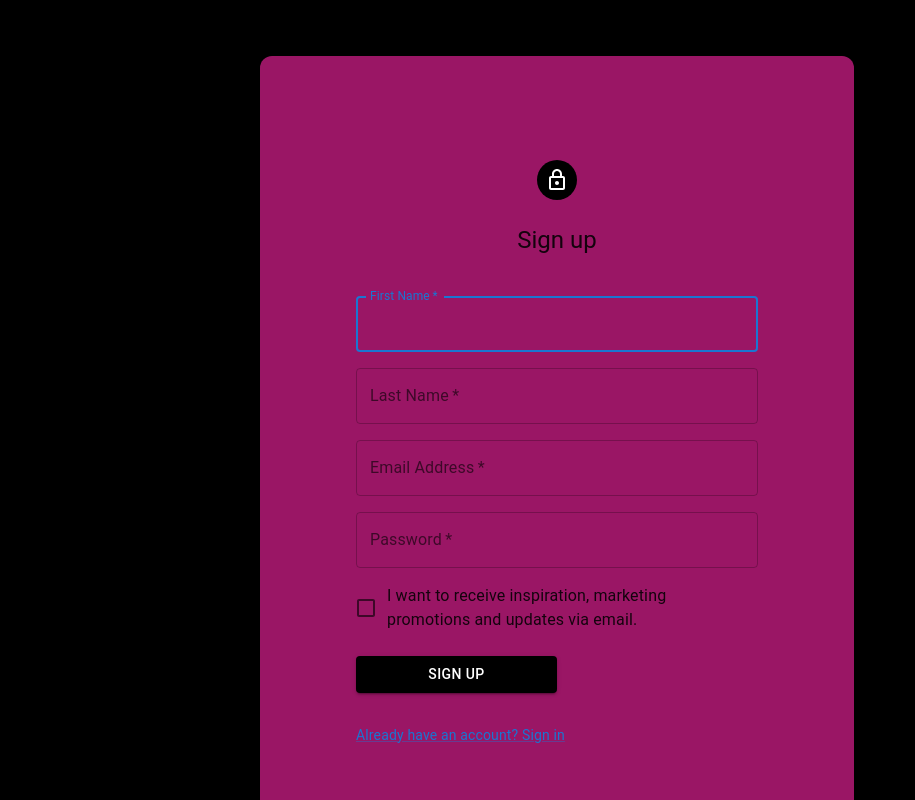
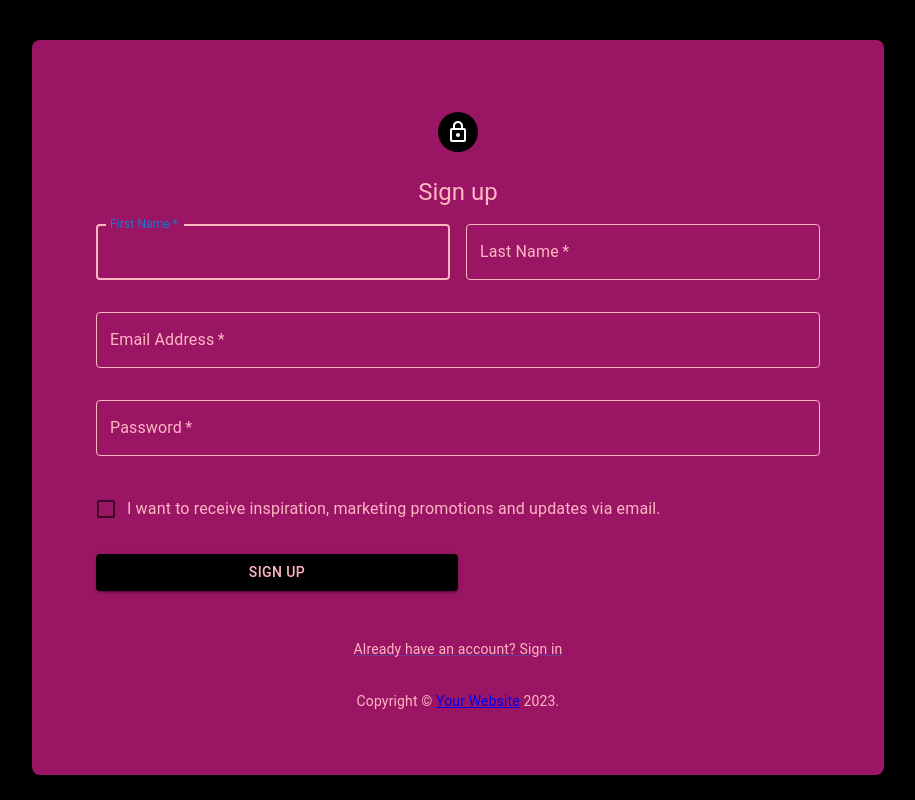
Before and after one commit to washupo/getflix, a React (Vite) app in the folder frontend/: page /account in a window 1280 px wide. Shown: the top 800 px of the page, without its empty margins (182-1097 px from the left). Built offline with nearby package versions, Linux system fonts and the light colour scheme; a web font is replaced by a local one.

Commit message:
vendredi

```diff
--- a/frontend/src/components/SignUp.jsx
+++ b/frontend/src/components/SignUp.jsx
@@ -11,12 +11,8 @@ import Box from '@mui/material/Box';
 import LockOutlinedIcon from '@mui/icons-material/LockOutlined';
 import Typography from '@mui/material/Typography';
 import Container from '@mui/material/Container';
-import { createTheme, ThemeProvider } from '@mui/material/styles';
+import { createTheme, ThemeProvider, useMediaQuery } from '@mui/material';
 import { Copyright } from './CopyRight';
-import { autocompleteClasses } from '@mui/material';
-
-
-
 
 const defaultTheme = createTheme();
 
@@ -30,9 +26,11 @@ export default function SignUp() {
     });
   };
 
+  const isDesktop = useMediaQuery('(min-width:600px)');
+
   return (
     <ThemeProvider theme={defaultTheme}>
-      <Container component="main" maxWidth="xs">
+      <Container component="main" maxWidth={isDesktop ? 'md' : 'xs'}>
         <CssBaseline />
         <style>
           {`
@@ -42,27 +40,43 @@ export default function SignUp() {
             .form-elements > * {
               margin-bottom: 8px;
             }
+            .MuiInputBase-input,
+            .MuiFormLabel-root,
+            .MuiTypography-root {
+              color: #FFB6C1;
+            }
+            .MuiOutlinedInput-notchedOutline {
+              border-color: #FFB6C1 !important;
+            }
+            .MuiInputBase-input:focus,
+            .MuiCheckbox-root.Mui-checked {
+              color: #FFB6C1 !important;
+            }
+            .MuiFormControlLabel-label {
+              color: #FFB6C1;
+            }
+            .yourwebside-text {
+              color: #FFB6C1;
+                         }
           `}
+
         </style>
-
 
         <Box
           sx={{
-
             my: 'auto',
             mx: 'auto',
-            padding: 12,
-            mt: 7,
-            mb: 7,
+            padding: 8,
+            mt: 5,
+            mb: 5,
             display: 'flex',
             flexDirection: 'column',
             alignItems: 'center',
             gap: 2,
             bgcolor: '#9A1665',
-            borderRadius: '12px',
-            width: '150%',
+            borderRadius: '8px',
+            width: '100%',
             height: '100%',
-
           }}
         >
           <Avatar sx={{ m: 1, bgcolor: 'black' }}>
@@ -71,8 +85,9 @@ export default function SignUp() {
           <Typography component="h1" variant="h5">
             Sign up
           </Typography>
-          <Box component="form" noValidate onSubmit={handleSubmit} sx={{ mt: 3, mb: 3}}>
-
+          <form noValidate onSubmit={handleSubmit}>
+            <Grid container spacing={2}>
+              <Grid item xs={12} md={6}>
                 <TextField
                   autoComplete="given-name"
                   name="firstName"
@@ -83,7 +98,8 @@ export default function SignUp() {
                   autoFocus
                   sx={{ mb: 2 }}
                 />
-
+              </Grid>
+              <Grid item xs={12} md={6}>
                 <TextField
                   required
                   fullWidth
@@ -93,6 +109,8 @@ export default function SignUp() {
                   autoComplete="family-name"
                   sx={{ mb: 2 }}
                 />
+              </Grid>
+              <Grid item xs={12}>
                 <TextField
                   required
                   fullWidth
@@ -102,6 +120,8 @@ export default function SignUp() {
                   autoComplete="email"
                   sx={{ mb: 2 }}
                 />
+              </Grid>
+              <Grid item xs={12}>
                 <TextField
                   required
                   fullWidth
@@ -112,10 +132,15 @@ export default function SignUp() {
                   autoComplete="new-password"
                   sx={{ mb: 2 }}
                 />
+              </Grid>
+              <Grid item xs={12}>
                 <FormControlLabel
                   control={<Checkbox value="allowExtraEmails" />}
                   label="I want to receive inspiration, marketing promotions and updates via email."
+                  sx={{ color: '#FFB6C1' }} // Rose clair
                 />
+              </Grid>
+            </Grid>
             <Button
               type="submit"
               fullWidth
@@ -123,8 +148,9 @@ export default function SignUp() {
               sx={{
                 mt: 3,
                 mb: 2,
+
                 bgcolor: 'black',
-                color: 'white',
+                color: '#FFB6C1', // Rose clair
                 width: '50%',
                 '&:hover': {
                   bgcolor: '#FC7CC9',
@@ -133,6 +159,7 @@ export default function SignUp() {
             >
               Sign Up
             </Button>
+          </form>
 
           <Link
             href="#"
@@ -140,14 +167,13 @@ export default function SignUp() {
             sx={{
               display: 'block',
               paddingY: 2,
+              color: '#FFB6C1', // Rose clair
             }}
           >
             Already have an account? Sign in
           </Link>
-
+          <Copyright sx={{}} />
         </Box>
-
-        <Copyright sx={{ }} /></Box>
       </Container>
     </ThemeProvider>
   );
--- a/frontend/src/components/SingInSide.jsx
+++ b/frontend/src/components/SingInSide.jsx
@@ -11,7 +11,64 @@ import Box from '@mui/material/Box';
 import Grid from '@mui/material/Grid';
 import LockOutlinedIcon from '@mui/icons-material/LockOutlined';
 import Typography from '@mui/material/Typography';
+import { createTheme, ThemeProvider } from '@mui/material/styles';
 import { Copyright } from './CopyRight';
+
+const defaultTheme = createTheme({
+  typography: {
+    fontFamily: [
+      'Arial',
+      'sans-serif',
+    ].join(','),
+  },
+  components: {
+    MuiCssBaseline: {
+      styleOverrides: `
+        body {
+          color: #FFB6C1;
+        }
+      `,
+    },
+    MuiTextField: {
+      styleOverrides: {
+        root: {
+          '& .MuiInputBase-input': {
+            color: '#FFB6C1',
+          },
+          '& fieldset': {
+            borderColor: '#FFB6C1 !important',
+          },
+          '&:hover fieldset': {
+            borderColor: '#FFB6C1 !important',
+          },
+          '&.Mui-focused fieldset': {
+            borderColor: '#FFB6C1 !important',
+          },
+        },
+      },
+    },
+    MuiInputLabel: {
+      styleOverrides: {
+        root: {
+          color: '#FFB6C1 !important',
+        },
+        focused: {
+          color: '#FFB6C1 !important',
+        },
+      },
+    },
+    MuiCheckbox: {
+      styleOverrides: {
+        root: {
+          color: '#FFB6C1 !important',
+          '&$checked': {
+            color: '#FFB6C1 !important',
+          },
+        },
+      },
+    },
+  },
+});
 
 export default function SignInSide() {
   const handleSubmit = (event) => {
@@ -24,19 +81,11 @@ export default function SignInSide() {
   };
 
   return (
-
-    <Grid container component="main" sx={{ height: '0vh', width: '60%', justifyContent: 'center', mt: 15, mb: 5, mr: 15, ml: 40 }}>
-
-
-
-
-
-
-
+    <ThemeProvider theme={defaultTheme}>
+      <Grid container component="main" item xs={0} sm={0} md={12} sx={{ height: '0vh', width: '60%', justifyContent: 'center', mt: 15, mb: 5, mr: 15, ml: 40, bgcolor: 'black' }}>
 
         <CssBaseline />
         <Grid
-
           item
           xs={0}
           sm={4}
@@ -44,38 +93,27 @@ export default function SignInSide() {
           sx={{
             backgroundImage: 'url(https://pics.craiyon.com/2023-09-14/6bb75488481c43bfb4590dfbcf35c96d.webp)',
             backgroundRepeat: 'no-repeat',
-          backgroundColor: (t) =>
-            t.palette.mode === 'light' ? t.palette.grey[50] : t.palette.grey[900],
+            backgroundColor: (t) => t.palette.mode === 'light' ? t.palette.grey[50] : t.palette.grey[900],
             backgroundSize: 'cover',
             backgroundPosition: 'center',
             display: 'flex',
             alignItems: 'center',
             justifyContent: 'center',
-          borderRadius: '15px',
-
-
           }}
         >
-        {/* Vous pouvez ajouter du contenu ici si nécessaire */}
+
         </Grid>
-      <Grid item xs={12} sm={8} md={5} component={Paper} elevation={6} square  >
-
-
-
+        <Grid item xs={0} sm={0} md={5} component={Paper} elevation={6} square>
 
           <Box
             sx={{
-
               display: 'flex',
               flexDirection: 'column',
               alignItems: 'center',
               bgcolor: '#9A1665',
-            color: 'black',
-            padding: '0',
+              color: '#FFB6C1',
+              padding: '30',
               boxShadow: '2px 4px 10px rgba(2, 4, 6, 0.1)',
-
-
-
             }}
           >
             <Avatar sx={{ m: 1, bgcolor: 'black' }}>
@@ -86,8 +124,6 @@ export default function SignInSide() {
             </Typography>
             <Box component="form" noValidate onSubmit={handleSubmit} sx={{ mt: 1, margin: 4, }}>
 
-
-
               <TextField
                 margin="normal"
                 required
@@ -97,7 +133,6 @@ export default function SignInSide() {
                 name="email"
                 autoComplete="email"
                 autoFocus
-
               />
               <TextField
                 margin="normal"
@@ -142,111 +177,12 @@ export default function SignInSide() {
                     {"Don't have an account? Sign Up"}
                   </Link>
                 </Grid>
+
                 </Grid>
-            <Copyright sx={{ mt: 5 }} />
             </Box>
           </Box>
         </Grid>
       </Grid>
+    </ThemeProvider>
   );
 }
-
-
-
-// export default function SignInSide() {
-//   const handleSubmit = (event) => {
-//     event.preventDefault();
-//     const data = new FormData(event.currentTarget);
-//     console.log({
-//       email: data.get('email'),
-//       password: data.get('password'),
-//     });
-//   };
-
-//   return (
-//     <ThemeProvider theme={defaultTheme}>
-//       <Grid container component="main" sx={{ height: '100vh' }}>
-//         <CssBaseline />
-//         <Grid
-//           item
-//           xs={false}
-//           sm={4}
-//           md={7}
-//           sx={{
-//             backgroundImage: 'url(https://pics.craiyon.com/2023-10-07/0d6847f6a71a4b039081ec94d00b1fae.webp)',
-//             backgroundRepeat: 'no-repeat',
-//             backgroundColor: (t) =>
-//               t.palette.mode === 'light' ? t.palette.grey[50] : t.palette.grey[900],
-//             backgroundSize: 'cover',
-//             backgroundPosition: 'center',
-//           }}
-//         />
-//         <Grid item xs={12} sm={8} md={5} component={Paper} elevation={6} square>
-//           <Box
-//             sx={{
-//               my: 8,
-//               mx: 4,
-//               display: 'flex',
-//               flexDirection: 'column',
-//               alignItems: 'center',
-//             }}
-//           >
-//             <Avatar sx={{ m: 1, bgcolor: 'secondary.main' }}>
-//               <LockOutlinedIcon />
-//             </Avatar>
-//             <Typography component="h1" variant="h5">
-//               Sign in
-//             </Typography>
-//             <Box component="form" noValidate onSubmit={handleSubmit} sx={{ mt: 1 }}>
-//               <TextField
-//                 margin="normal"
-//                 required
-//                 fullWidth
-//                 id="email"
-//                 label="Email Address"
-//                 name="email"
-//                 autoComplete="email"
-//                 autoFocus
-//               />
-//               <TextField
-//                 margin="normal"
-//                 required
-//                 fullWidth
-//                 name="password"
-//                 label="Password"
-//                 type="password"
-//                 id="password"
-//                 autoComplete="current-password"
-//               />
-//               <FormControlLabel
-//                 control={<Checkbox value="remember" color="primary" />}
-//                 label="Remember me"
-//               />
-//               <Button
-//                 type="submit"
-//                 fullWidth
-//                 variant="contained"
-//                 sx={{ mt: 3, mb: 2 }}
-//               >
-//                 Sign In
-//               </Button>
-//               <Grid container>
-//                 <Grid item xs>
-//                   <Link href="#" variant="body2">
-//                     Forgot password?
-//                   </Link>
-//                 </Grid>
-//                 <Grid item>
-//                   <Link href="#" variant="body2">
-//                     {"Don't have an account? Sign Up"}
-//                   </Link>
-//                 </Grid>
-//               </Grid>
-//               <Copyright sx={{ mt: 5 }} />
-//             </Box>
-//           </Box>
-//         </Grid>
-//       </Grid>
-//     </ThemeProvider>
-//   );
-// }
--- a/frontend/src/pages/parametres.jsx
+++ b/frontend/src/pages/parametres.jsx
@@ -1,33 +1,115 @@
-import React from 'react';
-import Avatar from '@mui/material/Avatar';
-import Button from '@mui/material/Button';
-import CssBaseline from '@mui/material/CssBaseline';
-import TextField from '@mui/material/TextField';
-import FormControlLabel from '@mui/material/FormControlLabel';
-import Checkbox from '@mui/material/Checkbox';
-import Link from '@mui/material/Link';
-import Grid from '@mui/material/Grid';
-import Box from '@mui/material/Box';
-import LockOutlinedIcon from '@mui/icons-material/LockOutlined';
-import Typography from '@mui/material/Typography';
-import Container from '@mui/material/Container';
-import { createTheme, ThemeProvider } from '@mui/material/styles';
-
-import { autocompleteClasses } from '@mui/material';
 
 
+  import React, { useState } from 'react';
+  import Avatar from '@mui/material/Avatar';
+  import Button from '@mui/material/Button';
+  import CssBaseline from '@mui/material/CssBaseline';
+  import Typography from '@mui/material/Typography';
+  import Container from '@mui/material/Container';
+  import IconButton from '@mui/material/IconButton';
+  import DeleteIcon from '@mui/icons-material/Delete';
+  import Stack from '@mui/material/Stack';
+  import Box from '@mui/material/Box';
 
-const defaultTheme = createTheme();
+  export default function Parametres() {
+    const avatars = [
+      'https://ai-previews.123rf.com/ai-variation/preview/wm/movingmoment/movingmoment1907/movingmoment190700073_3.jpg',
+      'https://media.istockphoto.com/id/472091255/fr/photo/chocolat-chaud.jpg?s=612x612&w=0&k=20&c=nhtT7aLHfE-15bMONvlkSDJWY7kn-ITtls3Mj60KZ2Q=',
+      'https://www.gourmandiseries.fr/wp-content/uploads/2018/12/chocolat-chaud-epice-chai.jpg',
+    ];
 
-export default function Parametres() {
-  const handleSubmit = (event) => {
-    event.preventDefault();
-    const data = new FormData(event.currentTarget);
-    console.log({
-      email: data.get('email'),
-      password: data.get('password'),
-    });
-  };
+    const [selectedAvatarIndex, setSelectedAvatarIndex] = useState(0);
+
+    const handleAvatarChange = () => {
+      const newIndex = (selectedAvatarIndex + 1) % avatars.length;
+      setSelectedAvatarIndex(newIndex);
+    };
+
+    const handleSwitchAccount = () => {
+      console.log('Switching account...');
+    };
+
+    const handleDeleteAccount = () => {
+      console.log('Account deleted!');
+    };
+
+    const handleAddAccount = () => {
+      console.log('Adding another account...');
+    };
+
+    return (
+      <Box
+        sx={{
+          display: 'flex',
+          flexDirection: 'column',
+          alignItems: 'center',
+          textAlign: 'center',
+          height: '100vh',
+          backgroundColor: '#FFC0CB',
+          backgroundImage: `linear-gradient(90deg, #000 1px, transparent 1px), linear-gradient(180deg, #000 1px, transparent 1px)`,
+          border: '2px solid #fff',
+          boxShadow: '5 6 20px rgba(255, 0, 255, 0.7)',
+        }}
+      >
+        <CssBaseline />
+        <Container component="main" maxWidth="lg">
+          <Typography variant="h1" sx={{ textShadow: '2px 2px 4px rgba(5, 5, 3, 1)', color: 'white' }}>
+            Bienvenue
+          </Typography>
+          {selectedAvatarIndex !== null && (
+            <Avatar
+              alt="User Avatar"
+              src={avatars[selectedAvatarIndex]}
+              sx={{ width: 200, height: 200, mt: 2, border: '4px solid #fff', boxShadow: '0 0 5px rgba(0, 0, 0, 0.2)' }}
+            />
+          )}
+          <Stack direction="row" justifyContent="flex-start" alignItems="center" spacing={2} sx={{ mt: 2 }}>
+            {avatars.map((avatar, index) => (
+              <Avatar
+                key={index}
+                alt={`Avatar ${index + 1}`}
+                src={avatar}
+                sx={{
+                  width: { xs: 80, md: 120 },
+                  height: { xs: 80, md: 120 },
+                  cursor: 'pointer',
+                  opacity: index === selectedAvatarIndex ? 1 : 0.5,
+                  border: '4px solid #fff',
+                  boxShadow: '0 0 5px rgba(0, 0, 0, 0.2)',
+                }}
+                onClick={() => setSelectedAvatarIndex(index)}
+              />
+            ))}
+          </Stack>
+          <Button variant="outlined" sx={{ mt: 2, bgcolor: '#710446', color: 'white' }} onClick={handleAvatarChange}>
+            Changer l'avatar
+          </Button>
+          <Stack direction="column" alignItems="flex-end" spacing={2} sx={{ width: '100%' }}>
+            <IconButton onClick={handleSwitchAccount}>
+              <Avatar alt="Switch Account" src="switch_account_icon.png" />
+            </IconButton>
+            <Button variant="outlined" sx={{ mt: 2, bgcolor: '#710446', color: 'white' }} onClick={handleSwitchAccount}>
+              Changer de compte
+            </Button>
+          </Stack>
+          <Stack direction="column" alignItems="center" spacing={2} sx={{ mt: 'auto', mb: 2, width: '100%' }}>
 
 
-}
+            <Button variant="outlined" sx={{ mt: 2, bgcolor: '#FFC0CB', width: '50%' }} onClick={handleAddAccount}>
+              Ajouter un autre compte
+            </Button>
+          </Stack>
+
+          <Button
+              variant="contained"
+              color="error"
+              startIcon={<DeleteIcon />}
+              sx={{ bgcolor: 'black', color: 'white', width: '50%' }}
+              onClick={handleDeleteAccount}
+            >
+              Supprimer le compte
+            </Button>
+        </Container>
+      </Box>
+    );
+  }
```
Lines whose indentation alone changed are shown as unchanged.
